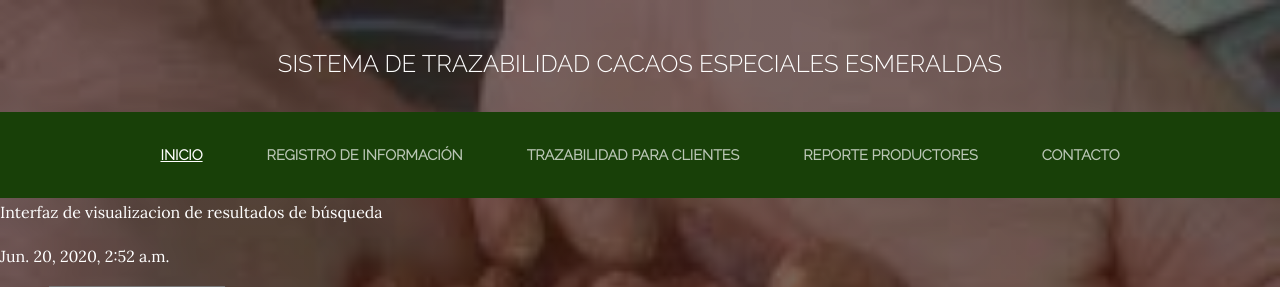
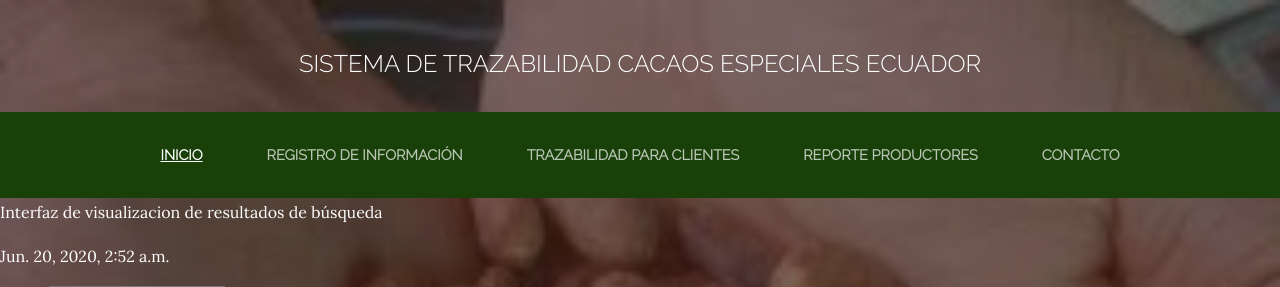
Before and after one commit to daalroar/Trazabilidad_esmeraldas, a Django app: page /contacto/ in a window 1280 px wide. Shown: the top 287 px of the page. Run offline with Django 3.2, Linux system fonts and the light colour scheme; some libraries are stand-ins or nearby versions.

Commit message:
letra de header principal

```diff
--- a/Registro/templates/base.html
+++ b/Registro/templates/base.html
@@ -22,7 +22,7 @@
 
         <h2 class="site-heading text-center text-white d-none d-lg-block">
 
-            <span class="site-heading-lower">Sistema de Trazabilidad Cacaos Especiales Esmeraldas</span>
+            <span class="site-heading-lower">Sistema de Trazabilidad Cacaos Especiales Ecuador</span>
         </h2>
 
 
```
